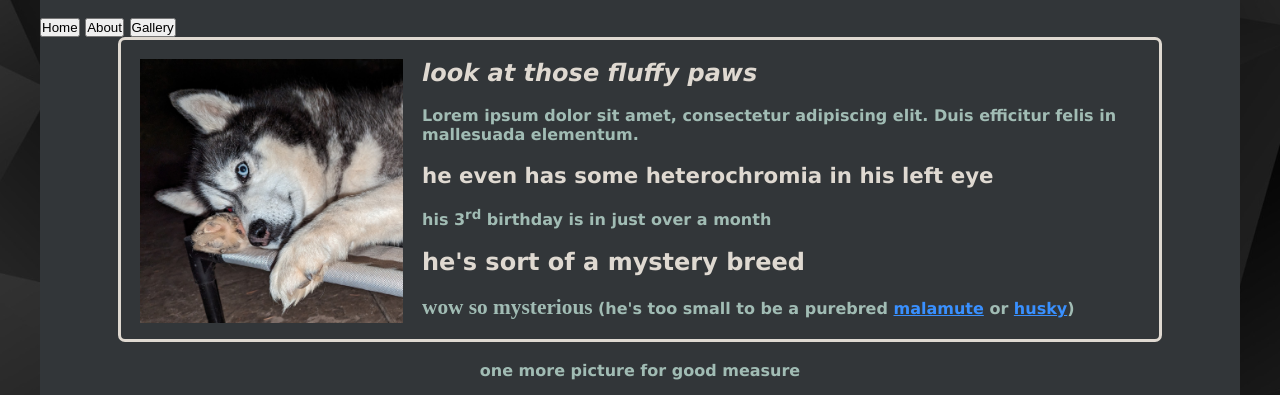
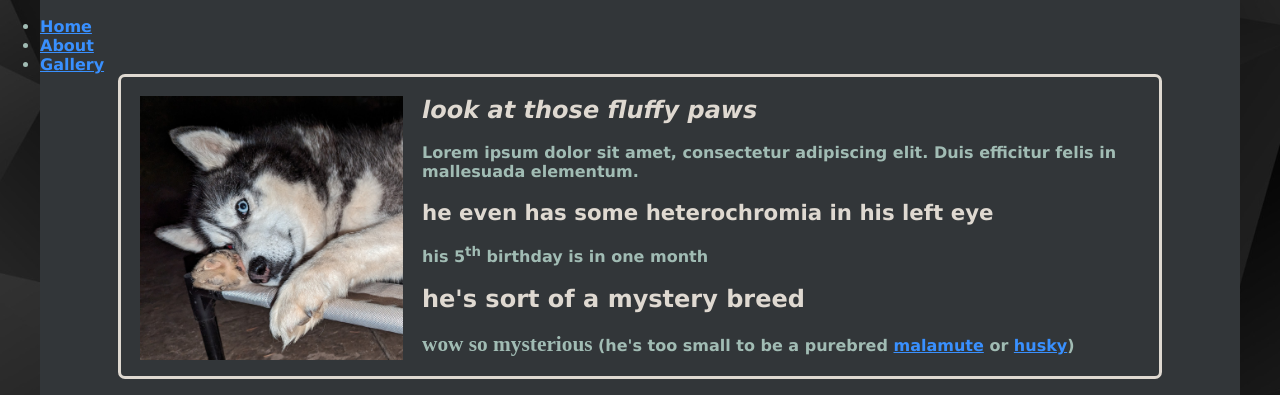
Before and after one commit to jtstaub/jtstaub.github.io, a plain HTML site: page index.html in a window 1280 px wide. Shown: the part 326-721 px from the top of the page. Drawn offline with Linux system fonts and the light colour scheme.

Commit message:
Update index.html

```diff
--- a/index.html
+++ b/index.html
@@ -12,18 +12,22 @@
 		<img src="images/Niko3.jpg" alt="niko with his ears back" class="fixed">
 		<img src="images/Niko.jpg" alt="Niko looking at the camera" class="scale">
 		<h1> Niko Appreciation Page </h1>
-		<button>Home</button>
-		<button>About</button>
-		<button>Gallery</button>
 	</header>
+	<nav>
+		<ul>
+			<li><a href="#" title="Home" class="current">Home</a></li>
+			<li><a href="#" title="About">About</a></li>
+			<li><a href="#" title="Gallery">Gallery</a></li>
+		</ul>
+	</nav>
 	<main>
-		<img src="images/Niko2.jpg" alt="niko on his cot" width="263px">
+		<img src="images/Niko2.jpg" alt="niko on his cot" width="263">
 		<h1><em>look at those fluffy paws</em> </h1>
 		<p> Lorem ipsum dolor sit amet, consectetur adipiscing elit. Duis efficitur felis in mallesuada elementum. </p>
 		<h3> he even has some heterochromia in his left eye </h3>
-		<p> his 3<sup>rd</sup> birthday is in just over a month </p>
+		<p> his 5<sup>th</sup> birthday is in one month </p>
 		<h2> he's sort of a mystery breed </h2>
-		<p> <span  id="mysterious"> wow so mysterious </span> (he's too small to be a purebred <a href="https://en.wikipedia.org/wiki/Alaskan_Malamute">malamute</a> or <a href="https://en.wikipedia.org/wiki/Husky">husky</a>) </p>
+		<p> <span  id="mysterious"> wow so mysterious </span> (he's too small to be a purebred <a href="https://en.wikipedia.org/wiki/Alaskan_Malamute" target= "_blank">malamute</a> or <a href="https://en.wikipedia.org/wiki/Husky" target= "_blank">husky</a>) </p>
 	</main>
 
 	<footer>
```
